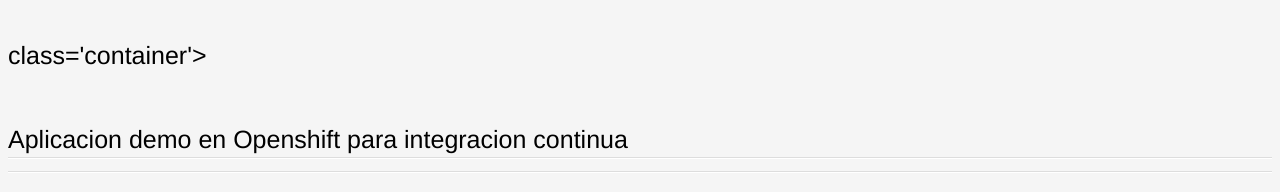
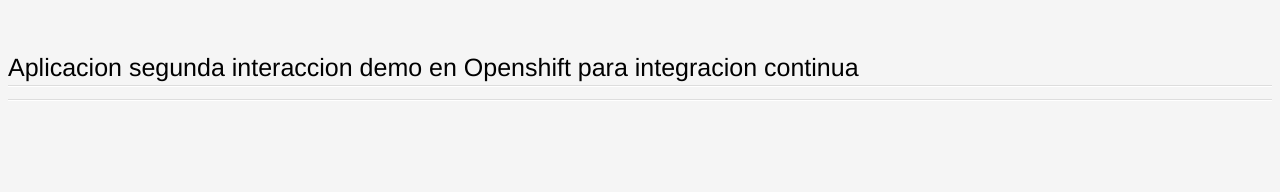
Before and after one commit to Rockazo-X/nodejs-ex, a plain HTML site: page views/index.html in a window 1280 px wide. Drawn offline with Linux system fonts and the light colour scheme.

Commit message:
Update index.html

```diff
--- a/views/index.html
+++ b/views/index.html
@@ -214,9 +214,9 @@
 </head>
 <body>
 
-<h1> class='container'>
+<h1>
           <hgroup>
-            <h1>Aplicacion demo en Openshift para integracion continua</h1>
+            <h1>Aplicacion segunda interaccion demo en Openshift para integracion continua</h1>
           </hgroup>
 </h1>
 
```
